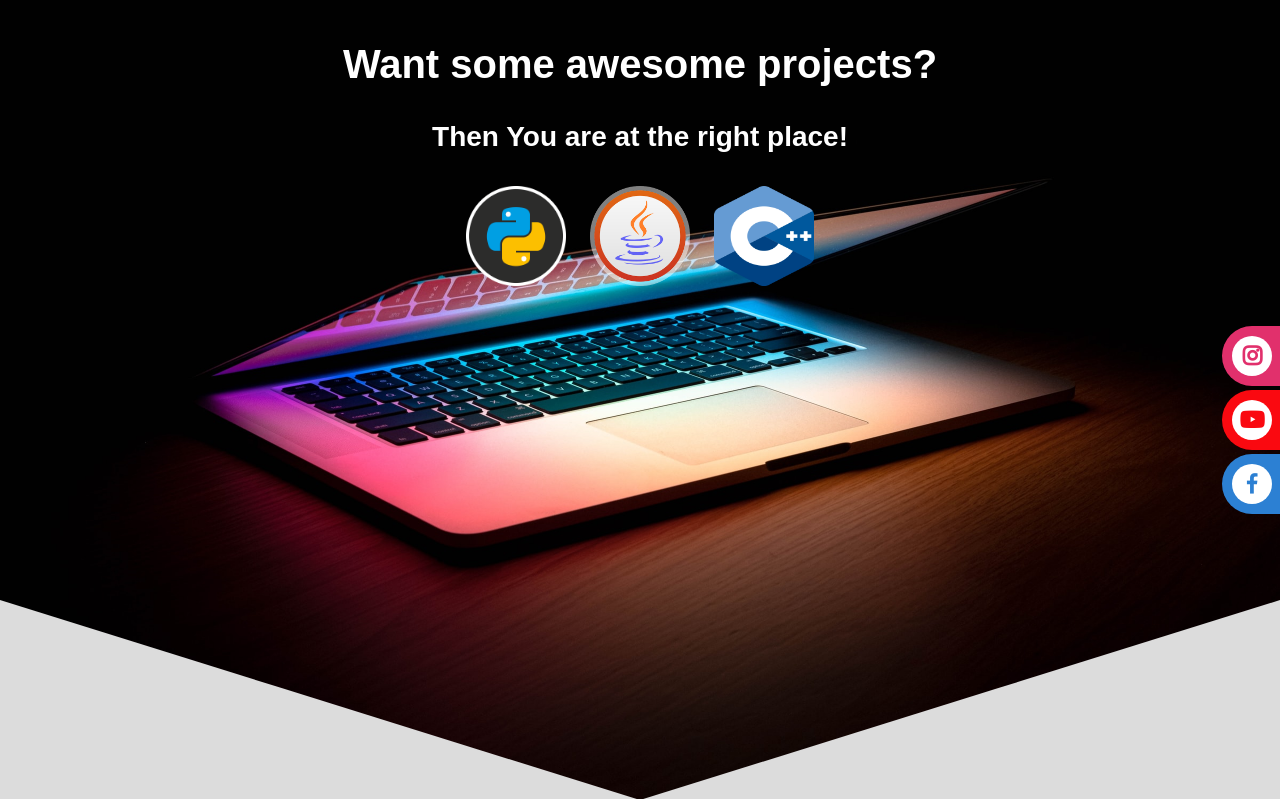
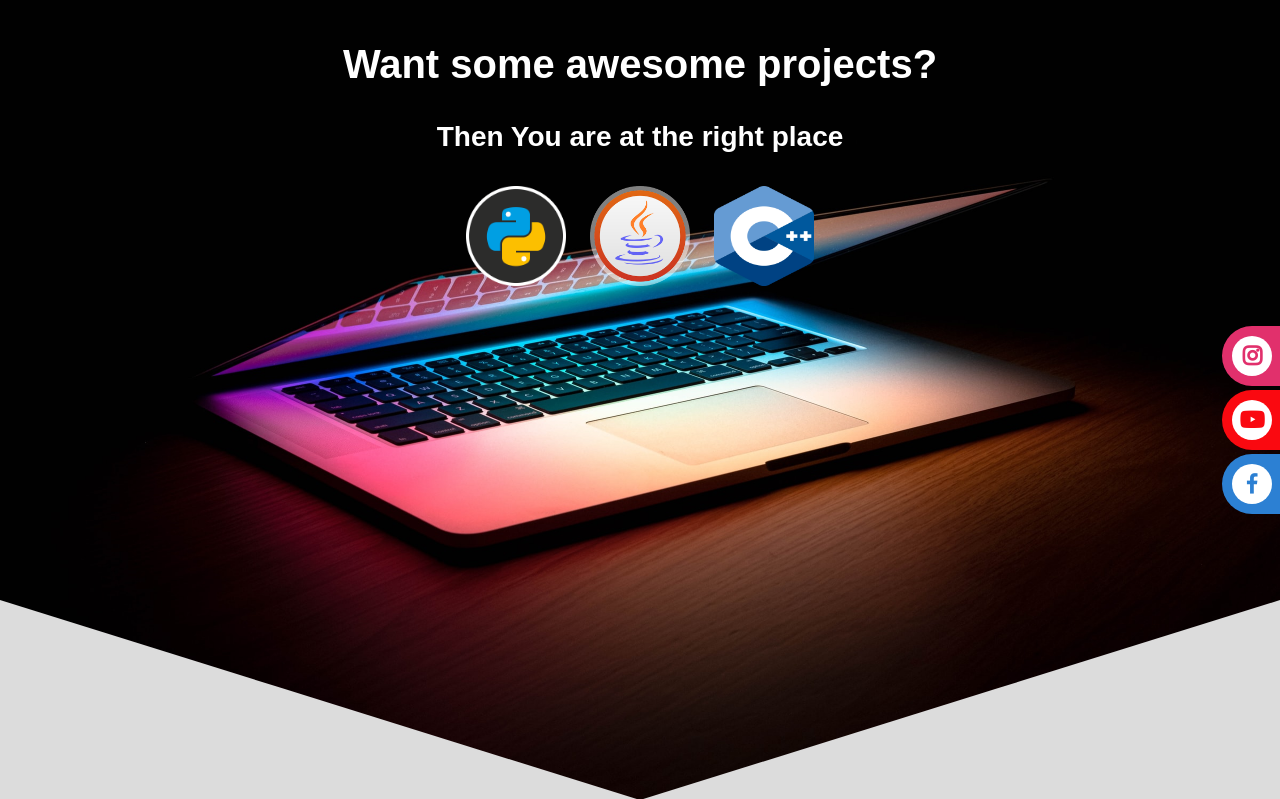
Before and after one commit to codersatyam/nano-coders, a Django app: page /projects/ in a window 1280 px wide. Shown: the part 76-875 px from the top of the page. Run offline with Django 3.2, Linux system fonts and the light colour scheme; some libraries are stand-ins or nearby versions.

Commit message:
Update index.html

```diff
--- a/templates/Projects/index.html
+++ b/templates/Projects/index.html
@@ -10,7 +10,7 @@
     <section class="header-section">
         <div class="centre-div">
             <h1 class="font-weight-bold">Want some awesome projects?</h1><br>
-            <h3 class="font-weight-bold">Then You are at the right place!</h3><br>
+            <h3 class="font-weight-bold">Then You are at the right place</h3><br>
             <div class="header-buttons">
                 <a href="/projects/python"><img src="{% static 'images/python.png' %}" alt="Avatar"></a>
                 <a href="/projects/java"><img src="{% static 'images/java.png' %}" alt="Avatar"></a>
```
